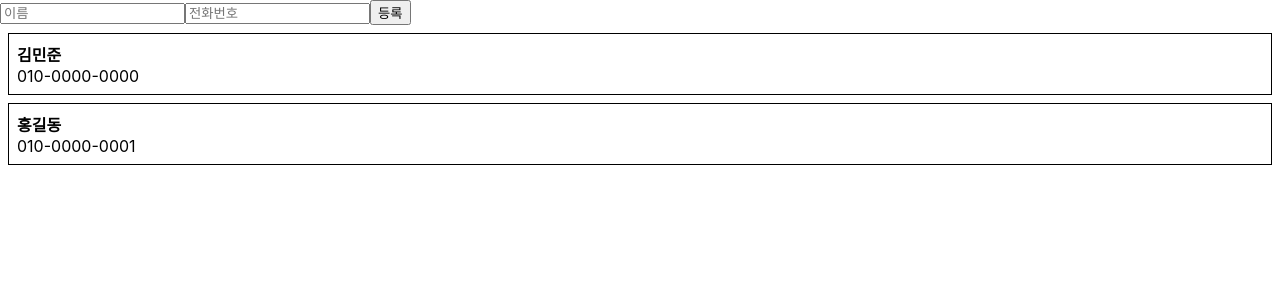
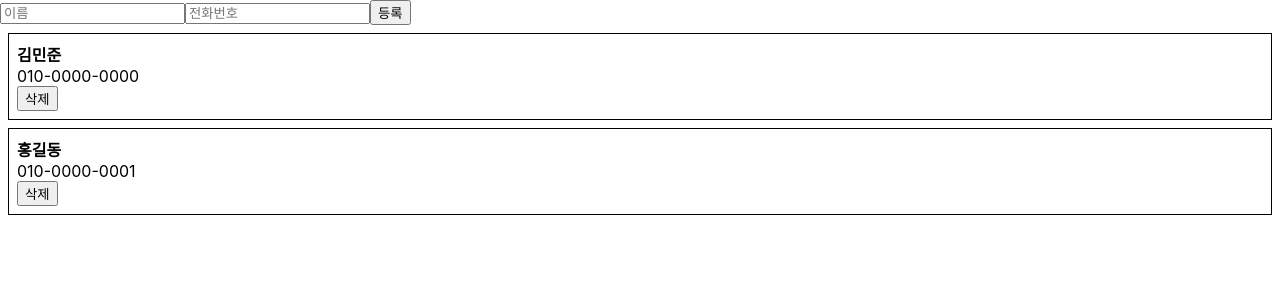
Before and after one commit to UnuJee/react, a React (Create React App) app: page / in a window 1280 px wide. Shown: the top 300 px of the page. Built offline with nearby package versions, Linux system fonts and the light colour scheme.

Commit message:
데이터 삭제

```diff
--- a/src/App.js
+++ b/src/App.js
@@ -24,13 +24,23 @@ class App extends Component {
           information: information.concat({ id: this.id++, ...data })
         })
     }
+    handleRemove = (id) => {
+        const { information } = this.state;
+        this.setState({
+            information: information.filter(info => info.id !== id)
+        })
+    }
     render() {
-       return (
+        const { information } = this.state;
+        return (
            <div>
                 <PhoneForm
                     onCreate={this.handleCreate}
                 />
-                <PhoneInfoList data={this.state.information} />
+                <PhoneInfoList
+                    data={this.state.information}
+                    onRemove={this.handleRemove}
+                />
            </div>
        );
     }
@@ -48,4 +58,12 @@ information 배열에 위의 state 상태를 받아온다.
 information의 state를 바꾸는데 그 state의 id는 1더하고 나머지 data 값이 들어간 값이다.
 ex) id:3 name:777 phone:888
 PhoneInfoList의 data props 값에 현재 information state 값을 넣어준다.
+
+(2) PhoneInfo > PhoneInfoList > App onRemove가 넘어오고 handleRemove 동작
+information 배열을 state로 불러옴
+information의 state를 변경하는데, filter 내장함수를 통해 배열 수정에 들어감
+원래의 배열 info에서, 원래의 배열 info들 중 불러온 값의 id를 가지는 데이터와 불러온 값을 비교
+그 데이터를 삭제
+information 배열에 변화가 생김
+data가 PhoneInfoList로 넘어감
 */
--- a/src/components/PhoneInfo.js
+++ b/src/components/PhoneInfo.js
@@ -9,6 +9,11 @@ class PhoneInfo extends Component {
         }
     }
 
+    handleRemove = () => {
+        const { info, onRemove } = this.props;
+        onRemove(info.id);
+    }
+
     render() {
         const style = {
             border: '1px solid black',
@@ -17,13 +22,14 @@ class PhoneInfo extends Component {
         };
 
         const {
-            name, phone, id
+            name, phone
         } = this.props.info;
 
         return (
             <div style={style}>
                 <div><b>{name}</b></div>
                 <div>{phone}</div>
+                <button onClick={this.handleRemove}>삭제</button>
             </div>
 
         );
@@ -35,4 +41,8 @@ export default PhoneInfo;
 /*
 5. phoneinfolist에서 받아온 info로 name과 phone에 값이 주어졌고
 변화가 있었기 때문에 렌더링된다. style을 가진 name과 phone값이 리턴된다.
+
+(1)삭제 버튼 클릭 handleRemove 작동
+info와 onRemove함수가 PhoneInfoList와 App과 props으로 연결됨
+onRemove의 값에 info.id를 넣음
 */
--- a/src/components/PhoneInfoList.js
+++ b/src/components/PhoneInfoList.js
@@ -3,12 +3,19 @@ import PhoneInfo from './PhoneInfo';
 
 class PhoneInfoList extends Component {
     static defaultProps = {
-        data: []
+        data: [],
+        list: [],
+        onRemove: () => console.warn('onRemove not defined')
     }
     render() {
-        const { data } = this.props;
+        const { data, onRemove } = this.props;
         const list = data.map(
-            dataReal => (<PhoneInfo key={dataReal.id} info={dataReal}/>)
+            info => (
+                <PhoneInfo
+                    key={info.id}
+                    info={info}
+                    onRemove={onRemove}
+                />)
         );
         return (
             <div>
@@ -29,5 +36,6 @@ props info 값을 dataReal로 넘겼다. (배열렌더링)
 렌더링을 할 때 꼭 필요한 값입니다.
 6.
 PhoneInfo컴포넌트의 값이 바뀌게 된 상태에서 {list}를 리턴함으로써 박스가 추가된다.
-
+(3)
+삭제 된 데이터 list에 전달 후 list 리턴 됨
 */
```
